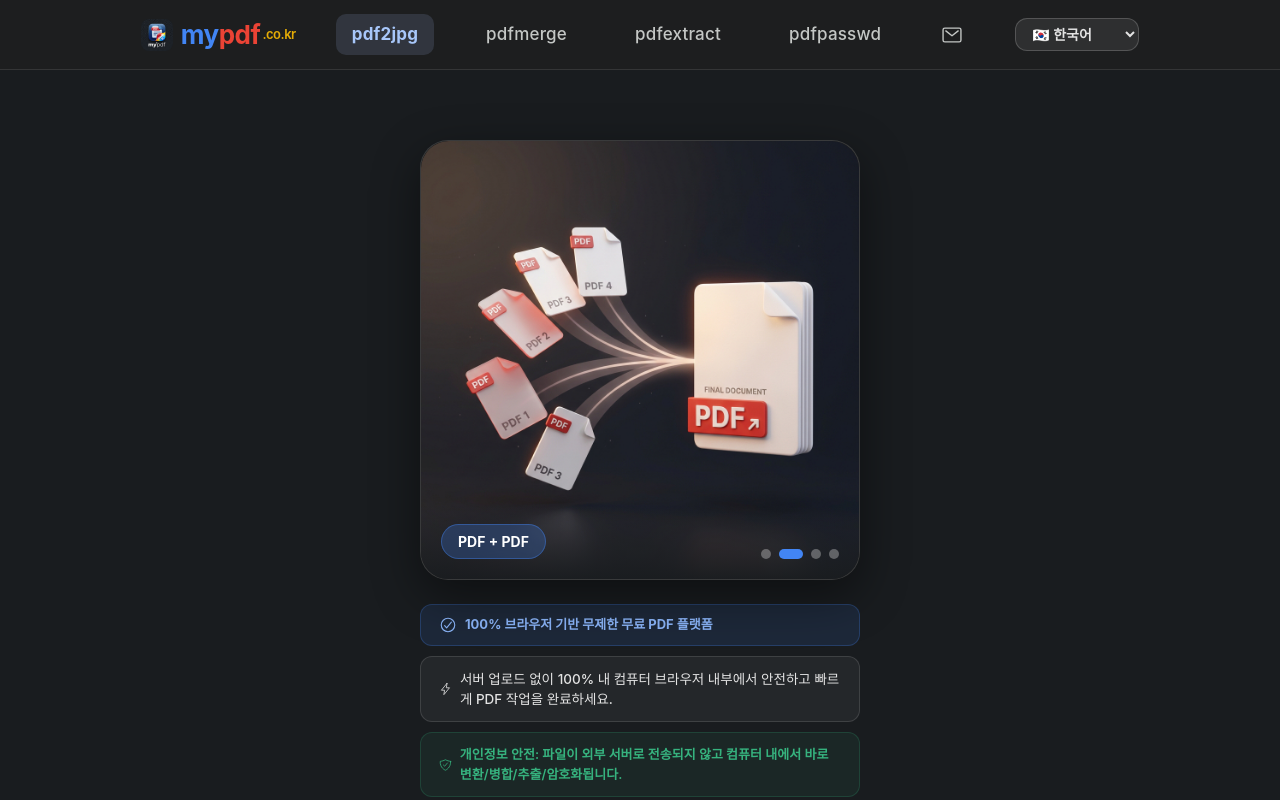
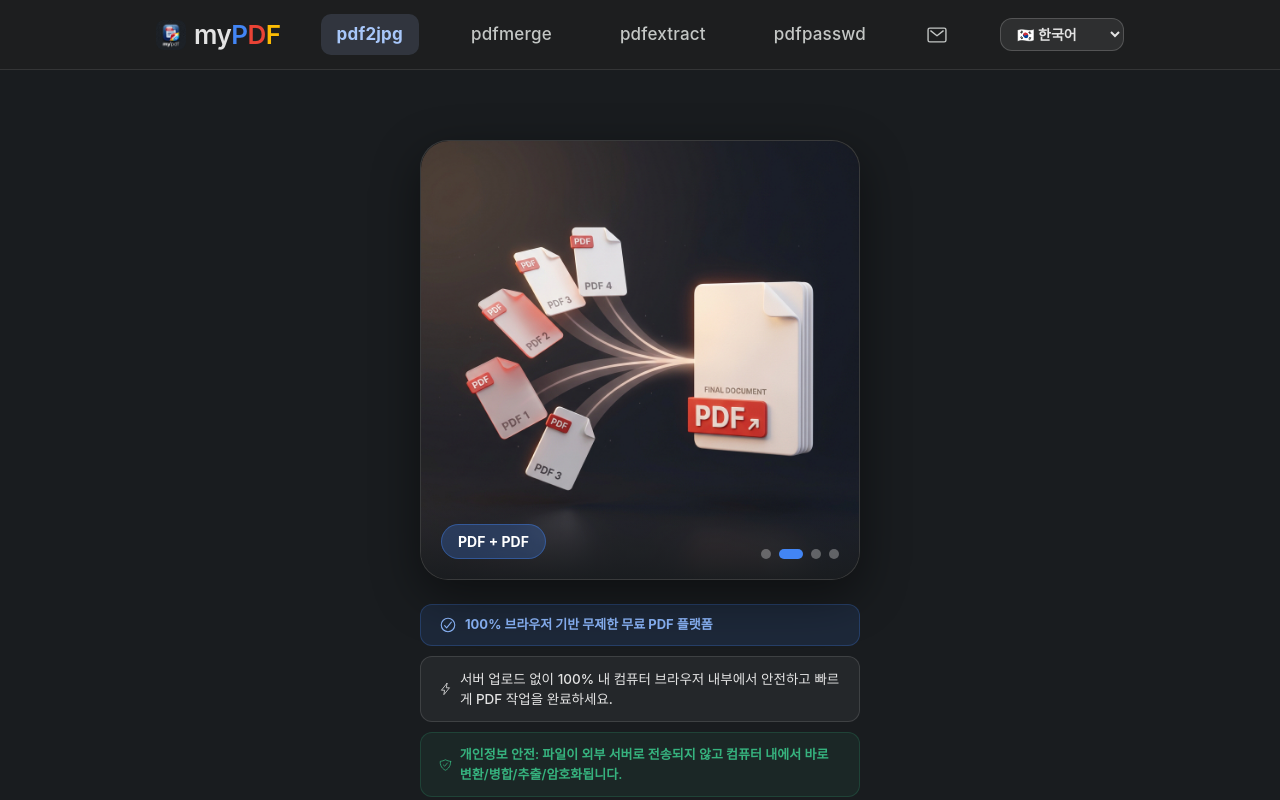
Before and after one commit to HANJAEDUC/pdfutil, a Next.js app: page / in a window 1280 px wide. Shown: the top 800 px of the page. Built offline with nearby package versions, Linux system fonts and the light colour scheme.

Commit message:
Update logo text to myPDF with exact original font size and PDF color emphasis

```diff
--- a/src/components/Navbar.tsx
+++ b/src/components/Navbar.tsx
@@ -55,19 +55,18 @@ export default function Navbar() {
       <div className={styles.scrollContainer} ref={scrollRef} onScroll={checkScroll}>
         <div className={styles.inner}>
           <Link href="/" className={styles.logo}>
-            <div style={{ display: 'flex', alignItems: 'center', gap: '8px' }}>
-              <Image
-                src="/logo.png"
-                alt="mypdf logo"
-                width={32}
-                height={32}
-                style={{ borderRadius: '8px', objectFit: 'contain' }}
-              />
-              <div style={{ display: 'flex', alignItems: 'center', letterSpacing: '-0.5px' }}>
-                <span style={{ color: '#4285F4', fontWeight: 700 }}>my</span>
-                <span style={{ color: '#EA4335', fontWeight: 700 }}>pdf</span>
-                <span style={{ color: '#FBBC04', fontSize: '13px', fontWeight: 600, marginLeft: '2px', opacity: 0.9 }}>.co.kr</span>
-              </div>
+            <Image
+              src="/logo.png"
+              alt="myPDF logo"
+              width={30}
+              height={30}
+              style={{ borderRadius: '8px', objectFit: 'contain', marginRight: '8px' }}
+            />
+            <span style={{ color: '#e3e3e3', fontWeight: 600, letterSpacing: '-0.5px' }}>my</span>
+            <div style={{ display: 'flex', alignItems: 'center', letterSpacing: '-0.5px' }}>
+              <span style={{ color: '#4285F4' }}>P</span>
+              <span style={{ color: '#EA4335' }}>D</span>
+              <span style={{ color: '#FBBC04' }}>F</span>
             </div>
           </Link>
 
```
